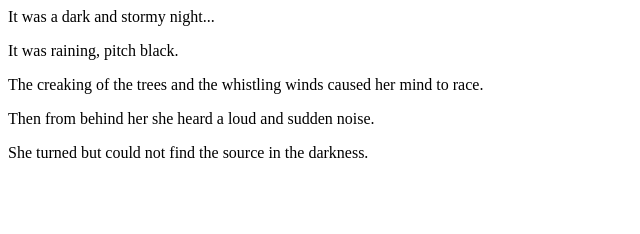
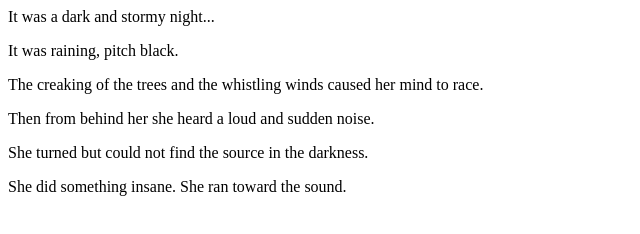
Before and after one commit to des-h/fireside-story, a plain HTML site: page index.html in a window 1280 px wide. Shown: the whole page, without its empty margins (0-640 px from the left). Drawn offline with Linux system fonts and the light colour scheme.

Commit message:
Added the sixth line

```diff
--- a/index.html
+++ b/index.html
@@ -9,5 +9,6 @@
     <p>The creaking of the trees and the whistling winds caused her mind to race.</p>
     <p>Then from behind her she heard a loud and sudden noise.</p>
     <p>She turned but could not find the source in the darkness.</p>
+    <P>She did something insane. She ran toward the sound.</P>
   </body>
 </html>
```
